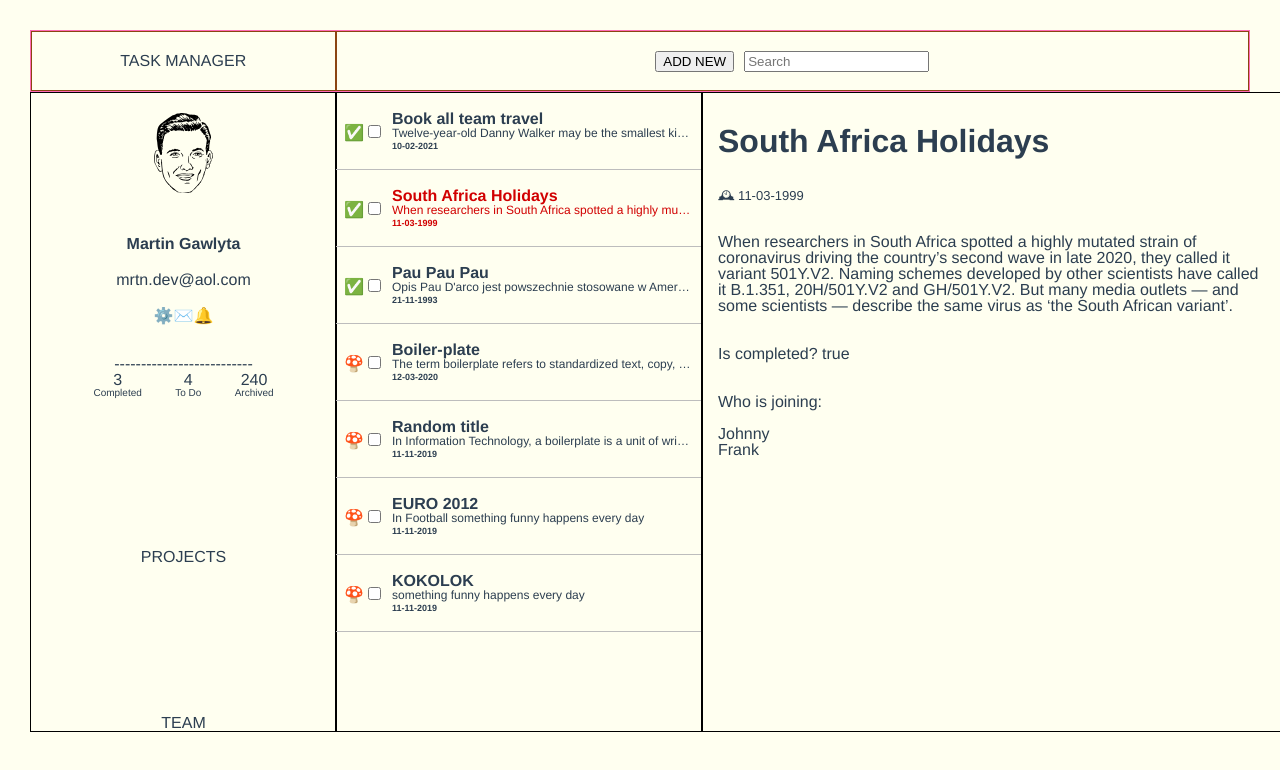
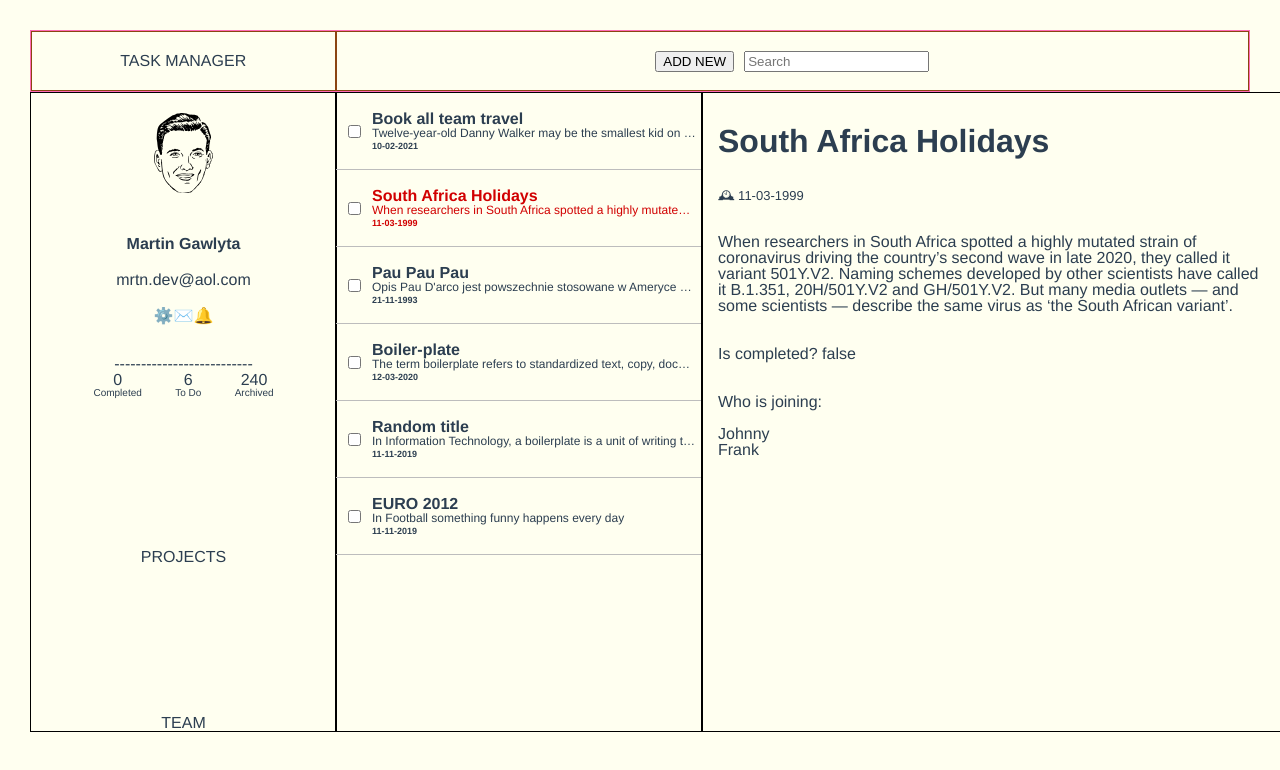
Before and after one commit to mlvrkhn/v-teams, a Vue app: page /tasks/291239 in a window 1280 px wide. Shown: the top 770 px of the page. Built offline with nearby package versions, Linux system fonts and the light colour scheme; data requests are answered from the project's data file.

Commit message:
Add POST method to keep the state

```diff
--- a/db.json
+++ b/db.json
@@ -10,7 +10,7 @@
 			"description": "Twelve-year-old Danny Walker may be the smallest kid on the basketball court -- but don't tell him that. Because no one plays with more heart or court sense. But none of that matters when he is cut from his local travel team, the very same team his father led to national prominence as a boy. Danny's father, still smarting from his own troubles, knows Danny isn't the only kid who was cut for the wrong reason, and together.",
 			"category": "Teambuilding",
 			"date": "10-02-2021",
-			"isCompleted": true,
+			"isCompleted": false,
 			"attendees": [
 				{
 					"id": 4,
@@ -28,7 +28,7 @@
 			"description": "When researchers in South Africa spotted a highly mutated strain of coronavirus driving the country’s second wave in late 2020, they called it variant 501Y.V2. Naming schemes developed by other scientists have called it B.1.351, 20H/501Y.V2 and GH/501Y.V2. But many media outlets — and some scientists — describe the same virus as ‘the South African variant’.",
 			"category": "Health",
 			"date": "11-03-1999",
-			"isCompleted": true,
+			"isCompleted": false,
 			"attendees": [
 				{
 					"id": 5,
@@ -50,7 +50,7 @@
 			"description": "Opis Pau D'arco jest powszechnie stosowane w Ameryce Łacińskiej, jak i Europie. Niektórzy uważają, że jest to najcenniejszy skarb ze spuścizny indiańskiej.",
 			"category": "Social",
 			"date": "21-11-1993",
-			"isCompleted": true,
+			"isCompleted": false,
 			"attendees": [
 				{
 					"id": 7,
@@ -115,24 +115,6 @@
 					"name": "Mbappe"
 				}
 			]
-		},
-		{
-			"id": 8337011,
-			"owner": {
-				"name": "Martin",
-				"id": 3
-			},
-			"title": "KOKOLOK",
-			"description": "something funny happens every day",
-			"category": "Sport",
-			"date": "11-11-2019",
-			"isCompleted": false,
-			"attendees": [
-				{
-					"id": 7,
-					"name": "Mbappe"
-				}
-			]
 		}
 	]
 }
--- a/services/TaskService.js
+++ b/services/TaskService.js
@@ -17,4 +17,7 @@ export default {
 	getEvent(id) {
 		return apiClient.get('/tasks/' + id);
 	},
+	postEvent(task) {
+		return apiClient.post('/tasks', task);
+	},
 };
--- a/src/views/CreateTask.vue
+++ b/src/views/CreateTask.vue
@@ -2,7 +2,6 @@
 	<div class="form-container">
 		<h1>Add new task</h1>
 		<form @submit.prevent="handleSubmit">
-			<input type="text" placeholder="Name" v-model="task.name" />
 			<input type="text" placeholder="Title" v-model="task.title" />
 			<textarea
 				type="text"
@@ -21,6 +20,7 @@
 
 <script>
 import Datepicker from 'vuejs-datepicker';
+import TaskService from '../../services/TaskService';
 
 export default {
 	data() {
@@ -33,9 +33,11 @@ export default {
 			this.$store
 				.dispatch('createTask', this.task)
 				.then(() => {
-					this.event = this.createNewTask();
+					TaskService.postEvent(this.task);
+					this.task = this.createNewTask();
 				})
-				.catch(() => {
+				.catch(err => {
+					console.log(err.message);
 					console.log('Something went wrong with you TASK');
 				});
 		},
@@ -54,6 +56,10 @@ export default {
 				attendees: [],
 			};
 		},
+		// formatDate(date) {
+		// 	console.log(moment(date).format('dd MMMM YYYY'));
+		// 	return moment(date).format('dd MMMM YYYY');
+		// },
 	},
 	components: {
 		Datepicker,
--- a/src/views/TasksPanel.vue
+++ b/src/views/TasksPanel.vue
@@ -2,15 +2,19 @@
 	<li>
 		<div class="task-item-container">
 			<label for="toggle_button">
-				<span v-if="isActive">✅</span>
-				<span v-if="!isActive">🍄</span>
+				<!-- <span v-if="isActive">✅</span>
+				<span v-if="!isActive">🍄</span> -->
 				<input
 					type="checkbox"
-					id="toggle_button"
+					class="toggle_button"
+					id="toggle-button"
 					@click="toggleTaskStatus"
 				/>
 			</label>
-			<router-link :to="{ name: 'tasks', params: { id: task.id } }">
+			<router-link
+				:to="{ name: 'tasks', params: { id: task.id } }"
+				class="link"
+			>
 				<div class="task-item">
 					<h3>{{ task.title }}</h3>
 					<p class="task-item-description cut-text">
@@ -61,6 +65,7 @@ li a {
 	text-align: left;
 	margin-left: 0.5rem;
 	flex-direction: column;
+	/* width: 100%; */
 }
 .task-item-description {
 	font-size: 12px;
@@ -73,9 +78,15 @@ li a {
 }
 .cut-text {
 	text-overflow: ellipsis;
+	-webkit-line-clamp: 3;
 	overflow: hidden;
-	width: 300px;
 	height: 1.2em;
 	white-space: nowrap;
 }
+.toggle-button {
+	display: hidden;
+}
+.link {
+	width: 95%;
+}
 </style>
```
Also changed, not shown: 1 other file (tests, documents, lock files or other folders).
